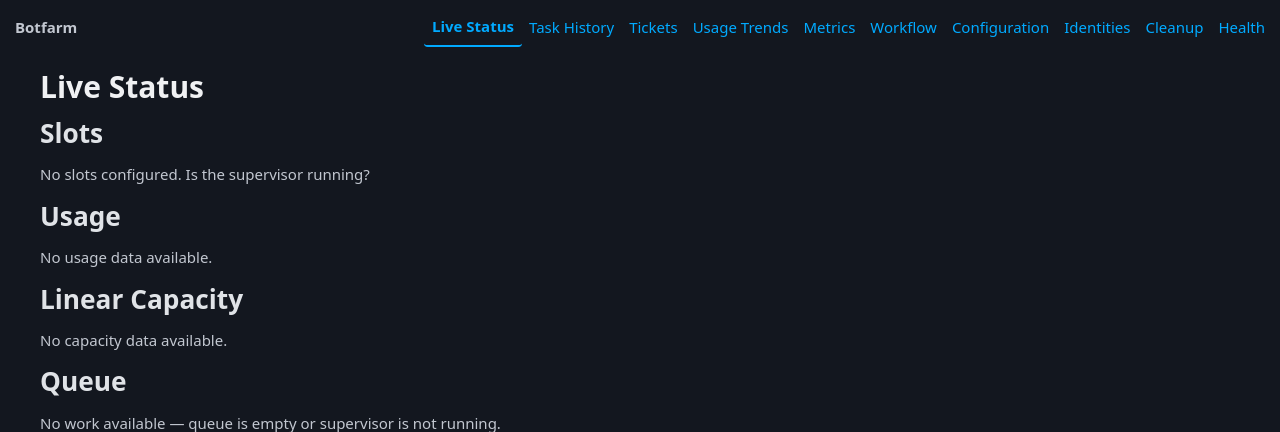
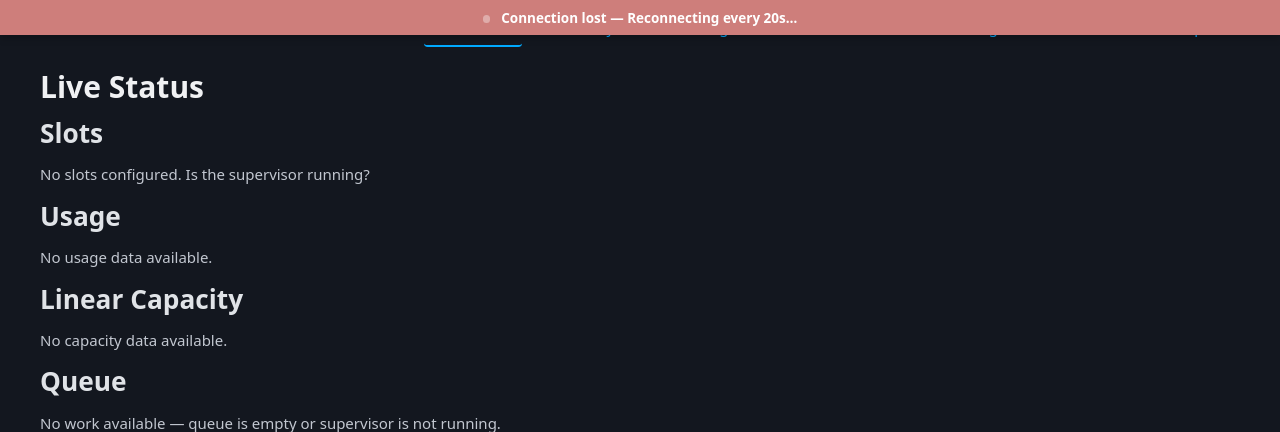
Before and after one commit to AlexDobrushskiy/botfarm, a Python web app: template botfarm/templates/index.html in a window 1280 px wide. Shown: the top 432 px of the page. Run offline with Jinja, Linux system fonts and the light colour scheme; the template is opened without the code that fills it, so the values that code supplies are empty; some libraries are stand-ins or nearby versions.

Commit message:
Add error handling for HTMX polling failures (SMA-346)
When the dashboard server becomes unreachable, HTMX polling panels
silently stop updating. This adds a global error handler that shows a
"Connection lost" banner, applies exponential backoff (5s→30s) on
failed polls, and auto-recovers when the connection resumes.

Co-Authored-By: Claude Opus 4.6 <noreply@anthropic.com>

```diff
--- a/botfarm/templates/base.html
+++ b/botfarm/templates/base.html
@@ -158,6 +158,37 @@
             .metric-card { padding: 0.75rem; }
         }
         progress { width: 100%; height: 0.5rem; margin-top: 0.25rem; }
+
+        /* Connection lost banner */
+        .connection-lost-banner {
+            display: none;
+            position: fixed;
+            top: 0;
+            left: 0;
+            right: 0;
+            z-index: 9999;
+            background: var(--pico-del-color);
+            color: #fff;
+            padding: 0.5rem 1rem;
+            text-align: center;
+            font-weight: 600;
+            font-size: 0.9rem;
+            box-shadow: 0 2px 8px rgba(0, 0, 0, 0.3);
+        }
+        .connection-lost-banner.visible { display: block; }
+        .connection-lost-dot {
+            display: inline-block;
+            width: 0.5rem;
+            height: 0.5rem;
+            border-radius: 50%;
+            background: #fff;
+            margin-right: 0.5rem;
+            animation: conn-pulse 1.5s ease-in-out infinite;
+        }
+        @keyframes conn-pulse {
+            0%, 100% { opacity: 1; }
+            50% { opacity: 0.3; }
+        }
 
         /* Pipeline stepper */
         .pipeline-stepper {
@@ -777,10 +808,64 @@
             <li><a href="/health"{% if active_page == "health" %} aria-current="page"{% endif %}>Health</a></li>
         </ul>
     </nav>
+    <div id="connection-lost-banner" class="connection-lost-banner" role="alert">
+        <span class="connection-lost-dot"></span>
+        <span id="connection-lost-text">Connection lost — Reconnecting…</span>
+    </div>
     <main class="container">
         <div id="preflight-banner" hx-get="/partials/preflight-banner" hx-trigger="load, every 5s" hx-swap="innerHTML">
         </div>
         {% block content %}{% endblock %}
     </main>
+    <script>
+    (function() {
+        var state = { disconnected: false, failCount: 0, lastRetryAt: 0 };
+        var banner = document.getElementById("connection-lost-banner");
+        var bannerText = document.getElementById("connection-lost-text");
+
+        function backoffMs() {
+            var delay = 5000 * Math.pow(2, Math.min(state.failCount - 1, 3));
+            return Math.min(delay, 30000);
+        }
+
+        function showBanner() {
+            var secs = Math.round(backoffMs() / 1000);
+            bannerText.textContent = "Connection lost \u2014 Reconnecting every " + secs + "s\u2026";
+            banner.classList.add("visible");
+        }
+
+        function hideBanner() {
+            banner.classList.remove("visible");
+        }
+
+        function onError() {
+            state.failCount++;
+            state.disconnected = true;
+            showBanner();
+        }
+
+        document.body.addEventListener("htmx:responseError", onError);
+        document.body.addEventListener("htmx:sendError", onError);
+
+        document.body.addEventListener("htmx:beforeRequest", function(evt) {
+            if (!state.disconnected) return;
+            var now = Date.now();
+            if (now - state.lastRetryAt < backoffMs()) {
+                evt.preventDefault();
+                return;
+            }
+            state.lastRetryAt = now;
+        });
+
+        document.body.addEventListener("htmx:afterRequest", function(evt) {
+            if (evt.detail.successful && state.disconnected) {
+                state.disconnected = false;
+                state.failCount = 0;
+                state.lastRetryAt = 0;
+                hideBanner();
+            }
+        });
+    })();
+    </script>
 </body>
 </html>
```
Also changed, not shown: tests/test_dashboard_index.py (+72 -0 lines).
